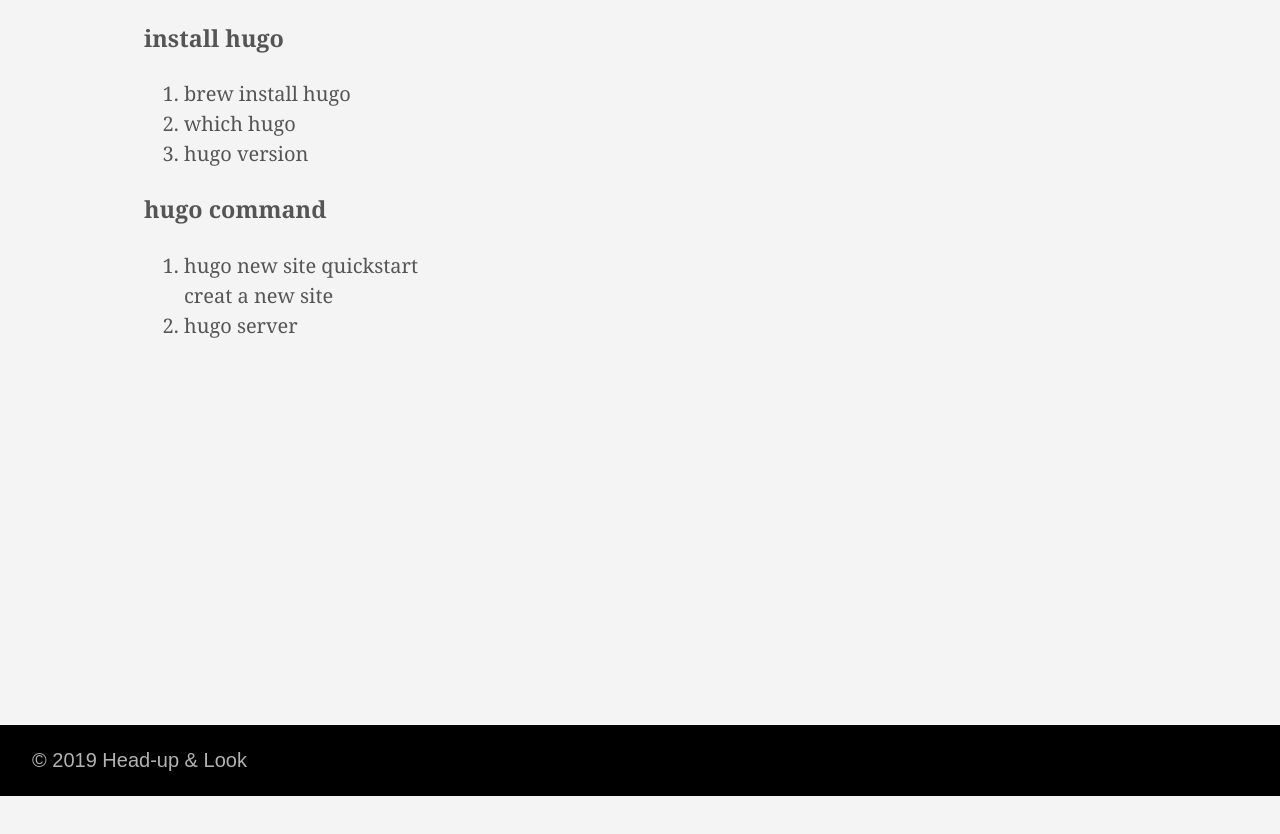
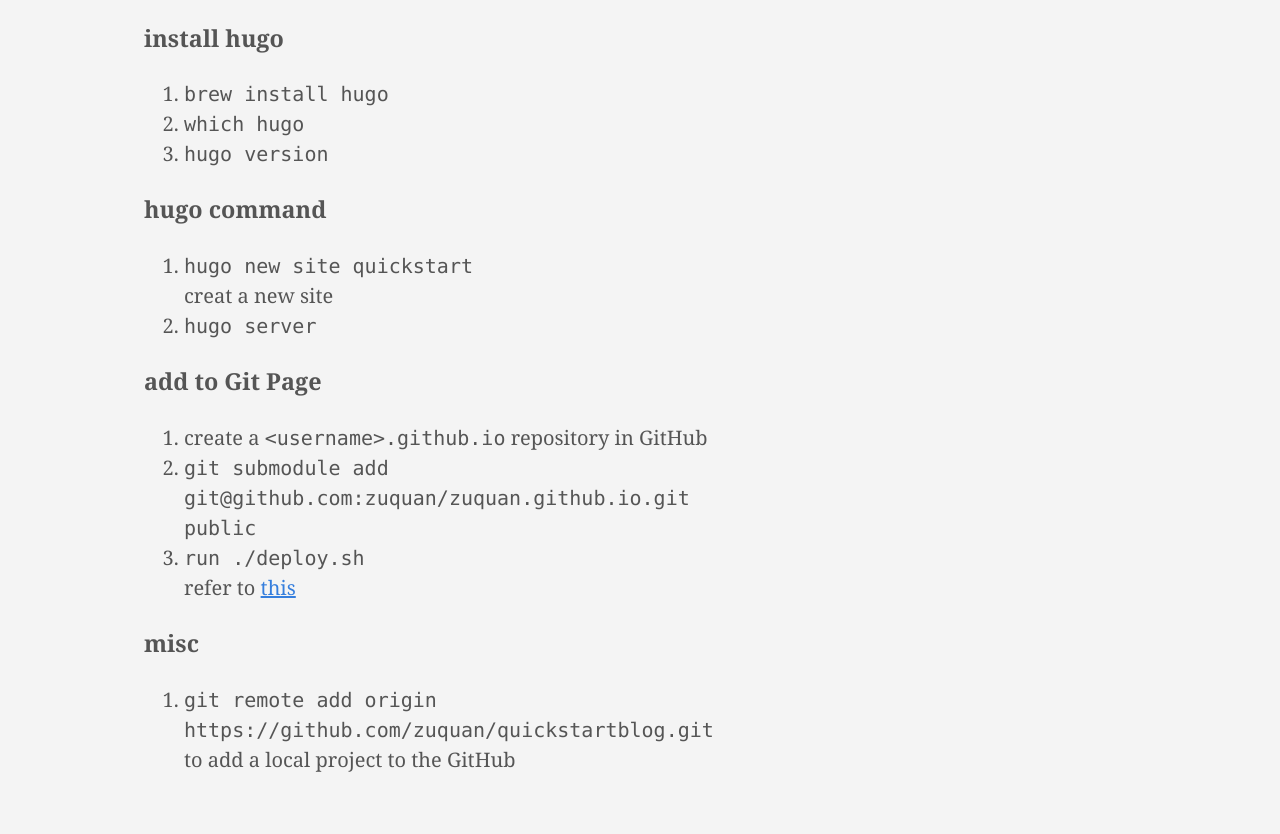
Before and after one commit to zuquan/zuquan.github.io, a plain HTML site: page posts/install_hugo_gitpage/index.html in a window 1280 px wide. Shown: the part 496-1330 px from the top of the page. Before the commit the page ends 1292 px from the top, so only its background shows below. Drawn offline with Linux system fonts and the light colour scheme.

Commit message:
rebuilding site Sun Jun  2 09:46:06 CST 2019

```diff
--- a/posts/install_hugo_gitpage/index.html
+++ b/posts/install_hugo_gitpage/index.html
@@ -43,7 +43,7 @@ install hugo  brew install hugo which hugo hugo version  hugo command  hugo new
 
 <meta itemprop="datePublished" content="2019-05-27T22:44:08&#43;08:00" />
 <meta itemprop="dateModified" content="2019-05-27T22:44:08&#43;08:00" />
-<meta itemprop="wordCount" content="87">
+<meta itemprop="wordCount" content="121">
 
 
 
@@ -117,17 +117,33 @@ install hugo  brew install hugo which hugo hugo version  hugo command  hugo new
 <h3 id="install-hugo">install hugo</h3>
 
 <ol>
-<li>brew install hugo</li>
-<li>which hugo</li>
-<li>hugo version</li>
+<li><code>brew install hugo</code></li>
+<li><code>which hugo</code></li>
+<li><code>hugo version</code></li>
 </ol>
 
 <h3 id="hugo-command">hugo command</h3>
 
 <ol>
-<li>hugo new site quickstart<br />
+<li><code>hugo new site quickstart</code><br />
 creat a new site</li>
-<li>hugo server</li>
+<li><code>hugo server</code></li>
+</ol>
+
+<h3 id="add-to-git-page">add to Git Page</h3>
+
+<ol>
+<li>create a <code>&lt;username&gt;.github.io</code> repository in GitHub</li>
+<li><code>git submodule add  git@github.com:zuquan/zuquan.github.io.git public</code></li>
+<li><code>run ./deploy.sh</code><br />
+refer to <a href="https://gohugo.io/hosting-and-deployment/hosting-on-github/">this</a></li>
+</ol>
+
+<h3 id="misc">misc</h3>
+
+<ol>
+<li><code>git remote add origin https://github.com/zuquan/quickstartblog.git</code><br />
+to add a local project to the GitHub</li>
 </ol>
 <ul class="pa0">
 
```
